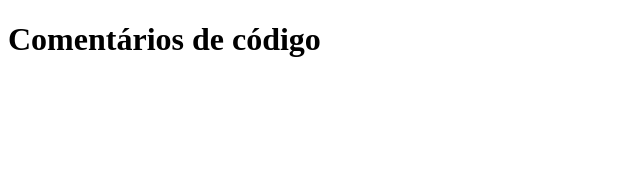
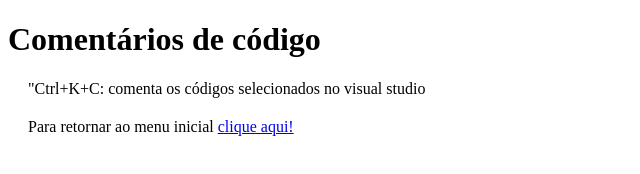
Before and after one commit to vieira1992/CursoDevemDobro, a plain HTML site: page home/modulo-html/04-comentarios/index.html in a window 1280 px wide. Shown: the whole page, without its empty margins (0-640 px from the left). Drawn offline with Linux system fonts and the light colour scheme.

Commit message:
Inclusão de link para página inicial

```diff
--- a/home/modulo-html/04-comentarios/index.html
+++ b/home/modulo-html/04-comentarios/index.html
@@ -9,10 +9,9 @@
 <body>
     <h1>Comentários de código</h1>
 
-    <!-- Ctrl+: comenta os códigos selecionados -->
+    <div style="margin: 20px;"><p> "Ctrl+K+C: comenta os códigos selecionados no visual studio </p></div>
 
-
-    <!-- TO DO: Fazer a animação do h1 -->
+    <div style="margin: 20px;"><p> Para retornar ao menu inicial <a href="/index.html">clique aqui!</a></p></div>
 
 </body>
 </html>
```
Also changed, not shown: home/modulo-html/01-primeiro-html/index.html (+2 -1 lines), home/modulo-html/02-titulos-e-paragrafos/index.html (+2 -0 lines), home/modulo-html/03-formatacao-de-texto/index.html (+2 -0 lines), home/modulo-html/05-links-externos/index.html (+2 -0 lines), home/modulo-html/06-links-internos/index.html (+2 -0 lines), home/modulo-html/07-imagens/index.html (+2 -0 lines), home/modulo-html/08-listas/index.html (+2 -0 lines), home/modulo-html/09-tabelas/index.html (+2 -0 lines).
